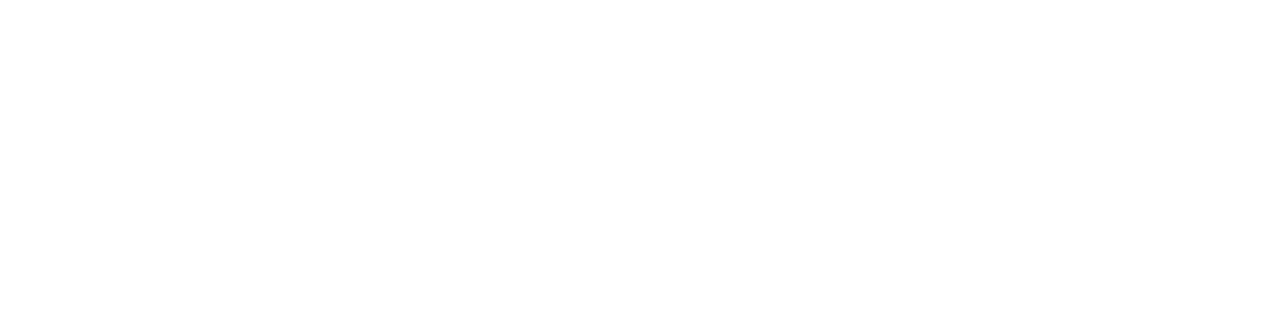
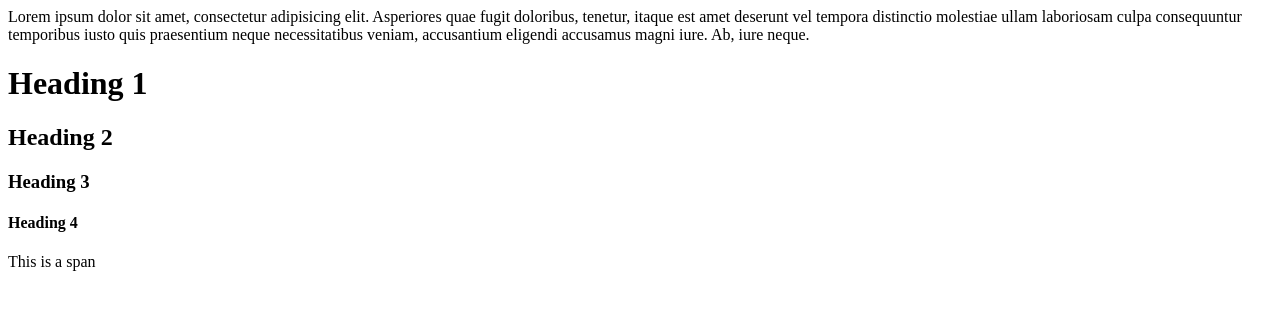
Before and after one commit to Harshal-Abdulla/JavaScript_Basics, a plain HTML site: page index.html in a window 1280 px wide. Drawn offline with Linux system fonts and the light colour scheme.

Commit message:
DOM Selectors

```diff
--- a/app.js
+++ b/app.js
@@ -1 +1,8 @@
-console.log("HI")
+// const element = document.getElementById('select')
+// const element = document.getElementsByClassName('heading')
+// const element = document.getElementsByTagName('h2')
+//check google for doubts
+//queryselector is the main it can be used in many cases and use css to select
+
+const element = document.querySelector('h3.heading')
+console.log(element)
--- a/index.html
+++ b/index.html
@@ -4,10 +4,17 @@
     <meta charset="UTF-8">
     <meta http-equiv="X-UA-Compatible" content="IE=edge">
     <meta name="viewport" content="width=device-width, initial-scale=1.0">
-    <script src="./app.js"></script>
+    <script defer src="./app.js"></script>
     <title>DOM</title>
 </head>
 <body>
-
+    <div id="select">
+        Lorem ipsum dolor sit amet, consectetur adipisicing elit. Asperiores quae fugit doloribus, tenetur, itaque est amet deserunt vel tempora distinctio molestiae ullam laboriosam culpa consequuntur temporibus iusto quis praesentium neque necessitatibus veniam, accusantium eligendi accusamus magni iure. Ab, iure neque.
+    </div>
+    <h1 class="heading">Heading 1</h1>
+    <h2 class="heading">Heading 2</h2>
+    <h3 class="heading">Heading 3</h3>
+    <h4 class="heading">Heading 4</h4>
+    <span>This is a  span </span>
 </body>
 </html>
```
